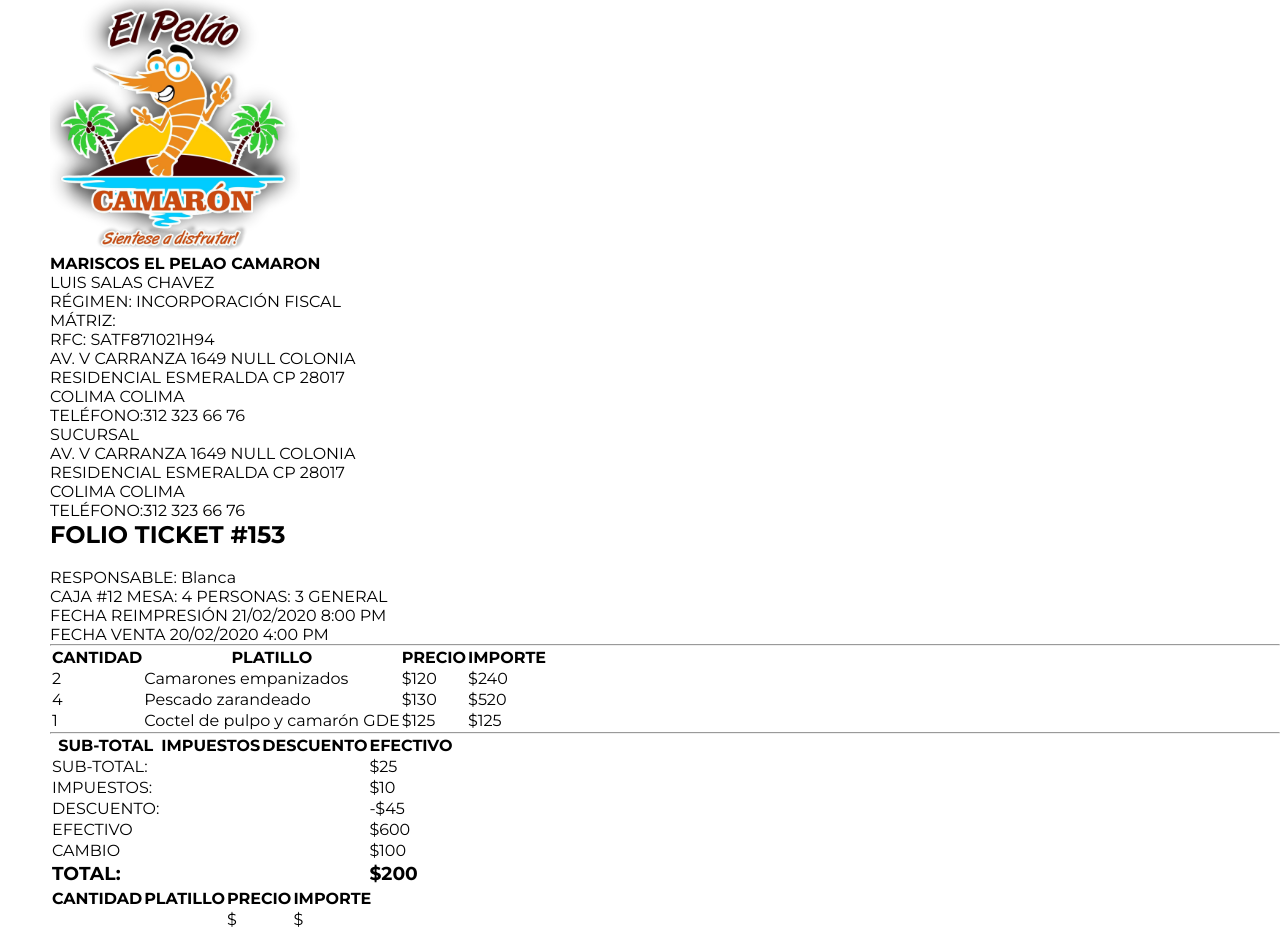
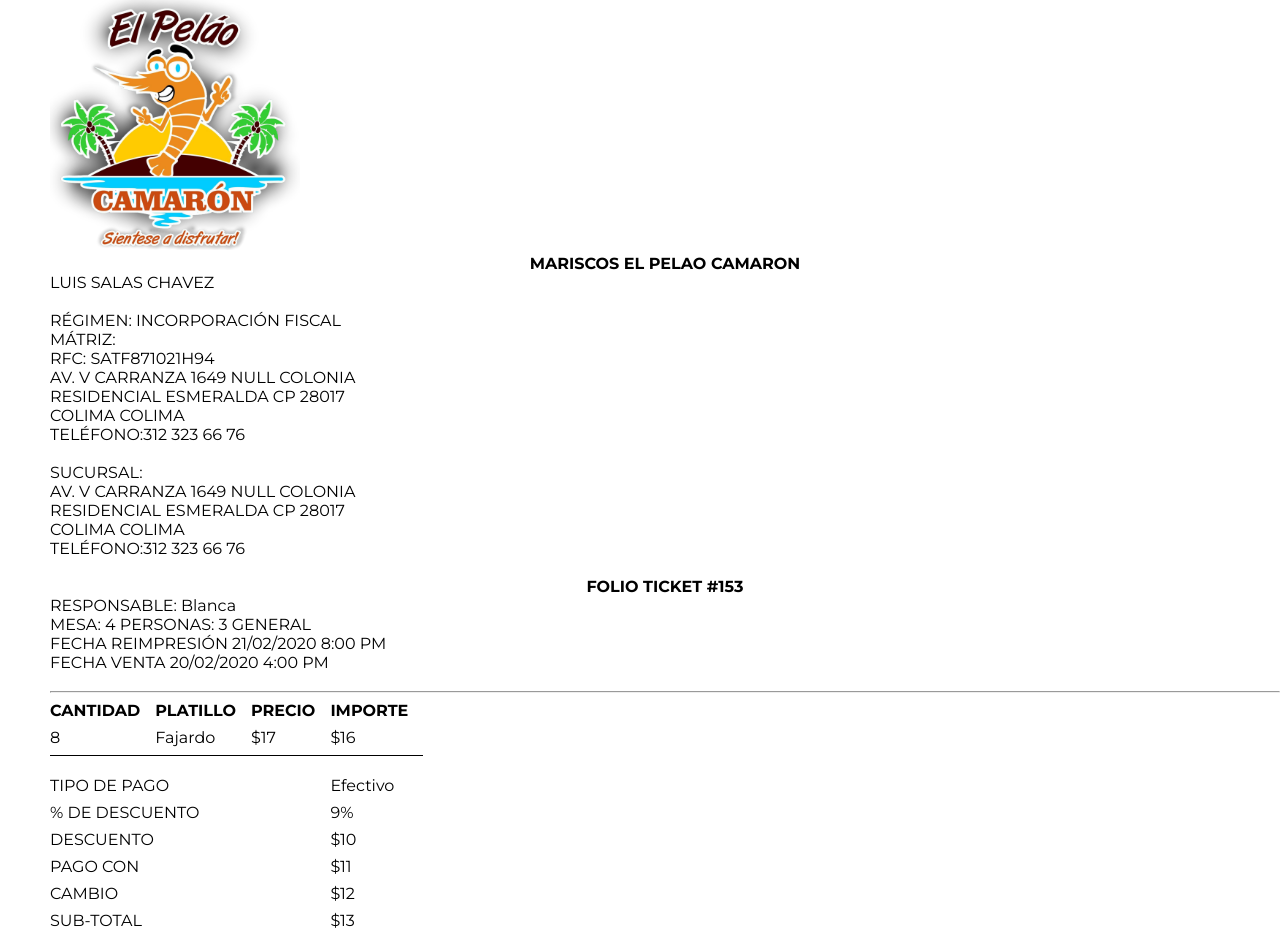
Before and after one commit to joseLuisMtzE/pelaoCamaron, a React (Create React App) app: page /ticket in a window 1280 px wide. Shown: the top 937 px of the page. Built offline with nearby package versions, Linux system fonts and the light colour scheme.

Commit message:
updated files

```diff
--- a/package.json
+++ b/package.json
@@ -6,6 +6,7 @@
     "@testing-library/jest-dom": "^4.2.4",
     "@testing-library/react": "^9.5.0",
     "@testing-library/user-event": "^7.2.1",
+    "axios": "^0.19.2",
     "react": "^16.13.1",
     "react-dom": "^16.13.1",
     "react-router-dom": "^5.1.2",
--- /dev/null
+++ b/src/assets/jsonFinal.json
@@ -0,0 +1,50 @@
+{
+  "id": 1,
+  "folio": 2,
+  "ordenTipo": ["Domicilio", "Local"],
+  "domicilio": {
+    "nombreCliente": "Mariana",
+    "telefono": "3121743226",
+    "calle": "Avenida del lago",
+    "numeroExterior": 1040,
+    "numeroInterior": 0,
+    "colonia": "Real Santa Fe",
+    "referencia": "blablabla",
+    "pagaraCon": 3,
+    "cambio": 4
+  },
+  "numPersonas": 5,
+  "mesa": 6,
+  "fecha": "02/01/2020",
+  "estado": ["En proceso", "Cerrada", "Cancelada"],
+  "comandas": [{
+    "numComanda": 7,
+    "platillo": "Camarones",
+    "cantidad": 8,
+    "usuario": "Fajardo",
+    "estado": ["En preparación", "Cancelada", "Lista"],
+    "observaciones": "blablabla"
+  }],
+  "pago": {
+    "tipoPago": ["Efectivo", "Tarjeta"],
+    "porcentajeDescuento": 9,
+    "cantidadDescuento": 10,
+    "pagoCon": 11,
+    "cambio": 12,
+    "subTotal": 13,
+    "precioTotal": 14
+  },
+  "observaciones": "blablabla",
+  "platillos": {
+    "id": 15,
+    "nombre": "Camarones",
+    "categoria": "blablabla",
+    "area": "cocina",
+    "precioConIva": 16,
+    "precioSinIva": 17,
+    "peso": "18 grs",
+    "descripcion": "blablabla",
+    "tiempoPreparacion": 18,
+    "imagen": "imagen"
+  }
+}
--- a/src/components/ticket/InfoEstatica.jsx
+++ b/src/components/ticket/InfoEstatica.jsx
@@ -1,13 +1,14 @@
 import React from 'react';
 import logo from '../../assets/logo.png';
 
-const InfoEstatica = props => {
+const InfoEstatica = (props) => {
   return (
     <div className="Container-ticket">
       <img src={logo} alt="Logo Camaron Pelao" width={250}></img>
       <div>
-        <h4 className="Center">MARISCOS EL PELAO CAMARON</h4>
+        <h4 className="Center ">MARISCOS EL PELAO CAMARON</h4>
         <span className="Space-span">LUIS SALAS CHAVEZ</span>
+        <br></br>
         <span className="Space-span">RÉGIMEN: INCORPORACIÓN FISCAL</span>
         <span className="Space-span">MÁTRIZ:</span>
         <span className="Space-span">RFC: SATF871021H94</span>
@@ -15,7 +16,8 @@
         <span className="Space-span">RESIDENCIAL ESMERALDA CP 28017</span>
         <span className="Space-span">COLIMA COLIMA</span>
         <span className="Space-span">TELÉFONO:312 323 66 76</span>
-        <span className="Space-span">SUCURSAL</span>
+        <br></br>
+        <span className="Space-span">SUCURSAL:</span>
         <span className="Space-span">AV. V CARRANZA 1649 NULL COLONIA</span>
         <span className="Space-span">RESIDENCIAL ESMERALDA CP 28017</span>
         <span className="Space-span">COLIMA COLIMA</span>
--- a/src/components/ticket/InfoVariables.jsx
+++ b/src/components/ticket/InfoVariables.jsx
@@ -1,17 +1,19 @@
 import React from 'react';
 
-const infoVariables=(props)=>{
-
-    const info=props.infoVariable;
-    return(
-        <div className="Container-ticket">
-        <h2>FOLIO TICKET #{info.folio} </h2>
-        <br></br>
-        RESPONSABLE: {info.nombreUsuario}
-        <br/>CAJA #{info.numCaja} MESA: {info.mesa}  PERSONAS: {info.numPersonas}  GENERAL
-        <br/>FECHA REIMPRESIÓN {info.fechaReimpresion}
-        <br/>FECHA VENTA {info.fecha}
-        </div>
-    );
-}
+const infoVariables = (props) => {
+  const info = props.infoVariable;
+  return (
+    <div className="Container-ticket">
+      <br></br>
+      <h4 className="Center">FOLIO TICKET #{info.folio} </h4>
+      <p>RESPONSABLE: {info.nombreUsuario}</p>
+      <p>
+        MESA: {info.mesa} PERSONAS: {info.numPersonas} GENERAL
+      </p>
+      <p> FECHA REIMPRESIÓN {info.fechaReimpresion}</p>
+      <p>FECHA VENTA {info.fecha}</p>
+      <br></br>
+    </div>
+  );
+};
 export default infoVariables;
--- a/src/components/ticket/Pago.jsx
+++ b/src/components/ticket/Pago.jsx
@@ -1,66 +1,12 @@
 import React from 'react';
 
-
-
-const Pago=(props)=>{
-    const pago=props.Pago;
-
-    return(
-        <div  className="Container-ticket">
-        <hr></hr>
-        <table>
-            <thead>
-                <tr>
-                    <th >SUB-TOTAL</th>
-                    <th >IMPUESTOS</th>
-                    <th >DESCUENTO</th>
-                    <th >EFECTIVO</th>
-                </tr>
-            </thead>
-
-
-
-            <tbody>
-
-                <tr>
-                    <td >SUB-TOTAL: </td>
-                    <td ></td>
-                    <td ></td>
-                    <td >${pago.subtotal}</td>
-                </tr>
-                <tr>
-                    <td >IMPUESTOS: </td>
-                    <td ></td>
-                    <td ></td>
-                    <td >${pago.impuestos}</td>
-                </tr>
-                <tr>
-                    <td >DESCUENTO: </td>
-                    <td ></td>
-                    <td ></td>
-                    <td >-${pago.descuento}</td>
-                </tr>
-                <tr>
-                    <td >EFECTIVO</td>
-                    <td ></td>
-                    <td ></td>
-                    <td >${pago.efectivo}</td>
-                </tr>
-                <tr>
-                    <td >CAMBIO</td>
-                    <td ></td>
-                    <td ></td>
-                    <td >${pago.cambio}</td>
-                </tr>
-                <tr>
-                    <td ><h3>TOTAL: </h3></td>
-                    <td ></td>
-                    <td ></td>
-                    <td ><h3>${pago.total}</h3></td>
-                </tr>
-            </tbody>
-        </table>
-        </div>
-    );
-}
+const Pago = (props) => {
+  const pago = props.pago;
+  console.log('pago', pago);
+  return (
+    <div className="Container-ticket">
+      <hr></hr>
+    </div>
+  );
+};
 export default Pago;
--- a/src/components/ticket/TablaProductos.jsx
+++ b/src/components/ticket/TablaProductos.jsx
@@ -1,12 +1,15 @@
 import React from 'react';
 
-const TablaProductos = props => {
+const TablaProductos = (props) => {
   const comandas = props.comandas;
+  const platillos = props.platillos;
+  const pago = props.pago;
+
   console.log('COMANDAS', comandas);
   return (
     <div className="Container-ticket">
       <hr></hr>
-      <table id="tableProductos">
+      <table className="Table-ticket" id="tableProductos">
         <thead>
           <tr>
             <th>CANTIDAD</th>
@@ -18,16 +21,44 @@
 
         <tbody>
           {comandas &&
-            comandas.map(comanda => {
+            comandas.map((comanda) => {
               return (
                 <tr key={comanda.id}>
                   <td>{comanda.cantidad}</td>
-                  <td>{comanda.nombre}</td>
-                  <td>${comanda.precioUnitario}</td>
-                  <td>${comanda.total}</td>
+                  <td>{comanda.usuario}</td>
+                  <td>${platillos.precioSinIva}</td>
+                  <td>${platillos.precioConIva}</td>
                 </tr>
               );
             })}
+          <tr className="datos-pago">
+            <td colSpan={3}>TIPO DE PAGO</td>
+            <td>{pago.tipoPago[0]}</td>
+          </tr>
+          <tr>
+            <td colSpan={3}>% DE DESCUENTO</td>
+            <td>{pago.porcentajeDescuento}%</td>
+          </tr>
+          <tr>
+            <td colSpan={3}>DESCUENTO</td>
+            <td>${pago.cantidadDescuento}</td>
+          </tr>
+          <tr>
+            <td colSpan={3}>PAGO CON</td>
+            <td>${pago.pagoCon}</td>
+          </tr>
+          <tr>
+            <td colSpan={3}>CAMBIO</td>
+            <td>${pago.cambio}</td>
+          </tr>
+          <tr>
+            <td colSpan={3}>SUB-TOTAL</td>
+            <td>${pago.subTotal}</td>
+          </tr>
+          <tr>
+            <td colSpan={3}>TOTAL</td>
+            <td>${pago.precioTotal}</td>
+          </tr>
         </tbody>
       </table>
     </div>
--- a/src/components/ticket/mapExample.jsx
+++ /dev/null
@@ -1,39 +0,0 @@
-import React, { useState } from 'react';
-
-const MapExample = (props) => {
-  const producto = props.TablaProductos;
-  const producto2 = {
-    cantidad: 25,
-    platillo: 'Camarones',
-    total: 45,
-    importe: 600
-  };
-
-  console.log(producto);
-
-  //const listItems = productos.map((producto) => <li>{producto}</li>);
-  return (
-    <div className="Container-ticket">
-      <table>
-        <thead>
-          <tr>
-            <th>CANTIDAD</th>
-            <th>PLATILLO</th>
-            <th>PRECIO</th>
-            <th>IMPORTE</th>
-          </tr>
-        </thead>
-
-        <tbody>
-          <tr>
-            <td>{producto}</td>
-            <td>{}</td>
-            <td>${}</td>
-            <td>${}</td>
-          </tr>
-        </tbody>
-      </table>
-    </div>
-  );
-};
-export default MapExample;
--- a/src/components/ticket/prueba.json
+++ b/src/components/ticket/prueba.json
@@ -1,5 +1,5 @@
 {
-  "InfoVariable": {
+  "infoVariable": {
     "folio": 153,
     "nombreUsuario": "Blanca",
     "numCaja": 12,
@@ -31,12 +31,13 @@
       "total": 125
     }
   ],
-  "Pago": {
-    "subtotal": 25,
-    "impuestos": 10,
-    "descuento": 45,
-    "efectivo": 600,
+  "pago": [{
+    "tipoPago":["Efectivo","Tarjeta"],
+    "porcentajeDescuento": 10,
+    "cantidadDescuento": 45,
+    "pagoCon": 600,
     "cambio": 100,
-    "total": 200
-  }
+    "subTotal": 200,
+    "precioTotal":10
+  }]
 }
--- a/src/constants/api.js
+++ b/src/constants/api.js
@@ -1,3 +1,3 @@
 export default {
-  apiEndPoint: 'https://serverEjemplo.com'
+  apiEndPoint: 'https://afternoon-bastion-13633.herokuapp.com/api/v1/'
 };
--- a/src/pages/Ticket.jsx
+++ b/src/pages/Ticket.jsx
@@ -1,21 +1,31 @@
 import React from 'react';
-import MapExample from '../components/ticket/mapExample';
 import InfoEstatica from '../components/ticket/InfoEstatica';
 import InfoVariables from '../components/ticket/InfoVariables';
 import TablaProductos from '../components/ticket/TablaProductos';
 import Pago from '../components/ticket/Pago';
 import data from '../components/ticket/prueba.json';
+import dataFinal from '../assets/jsonFinal.json';
 
-function App() {
+function ticket() {
+  const infoVariable = {
+    folio: dataFinal.folio,
+    responsable: dataFinal.comandas.usuario,
+    mesa: dataFinal.mesa,
+    personas: dataFinal.numPersonas,
+    fecha: dataFinal.fecha,
+  };
   return (
     <>
       <InfoEstatica />
-      <InfoVariables infoVariable={data.InfoVariable} />
-      <TablaProductos comandas={data.comandas} />
-      <Pago Pago={data.Pago} />
-      <MapExample mapExample={data.TablaProductos} />
+      <InfoVariables infoVariable={data.infoVariable} />
+      <TablaProductos
+        comandas={dataFinal.comandas}
+        platillos={dataFinal.platillos}
+        pago={dataFinal.pago}
+      />
+      <Pago Pago={dataFinal.pago} />
     </>
   );
 }
 
-export default App;
+export default ticket;
--- a/src/styles/components/ticket.css
+++ b/src/styles/components/ticket.css
@@ -1,7 +1,25 @@
-.Container-ticket{
-    padding-left: 50px;
-  }
+.Center {
+  text-align: center;
+}
 
-.Space-span{
+.Container-ticket {
+  padding-left: 50px;
+}
+
+.Space-span {
   display: block;
+
 }
+
+.Table-ticket {
+  border-spacing: 0 0.5em;
+}
+
+.Table-ticket thead th {
+  padding-right: 15px;
+}
+
+.Table-ticket .datos-pago td {
+  padding-top: 20px;
+  border-top: 1px solid black;
+}
```
Also changed, not shown: 1 other file (tests, documents, lock files or other folders).
